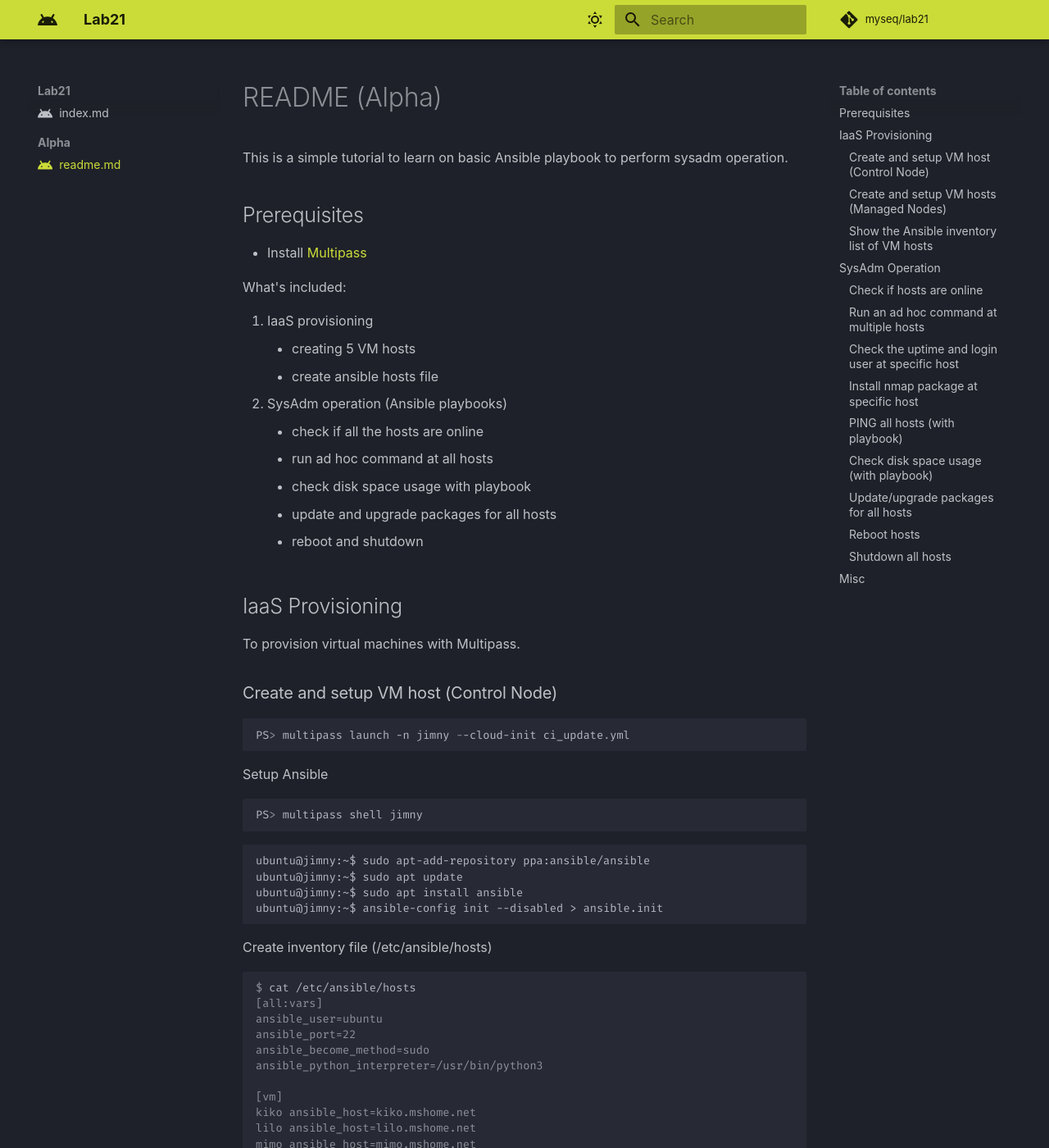
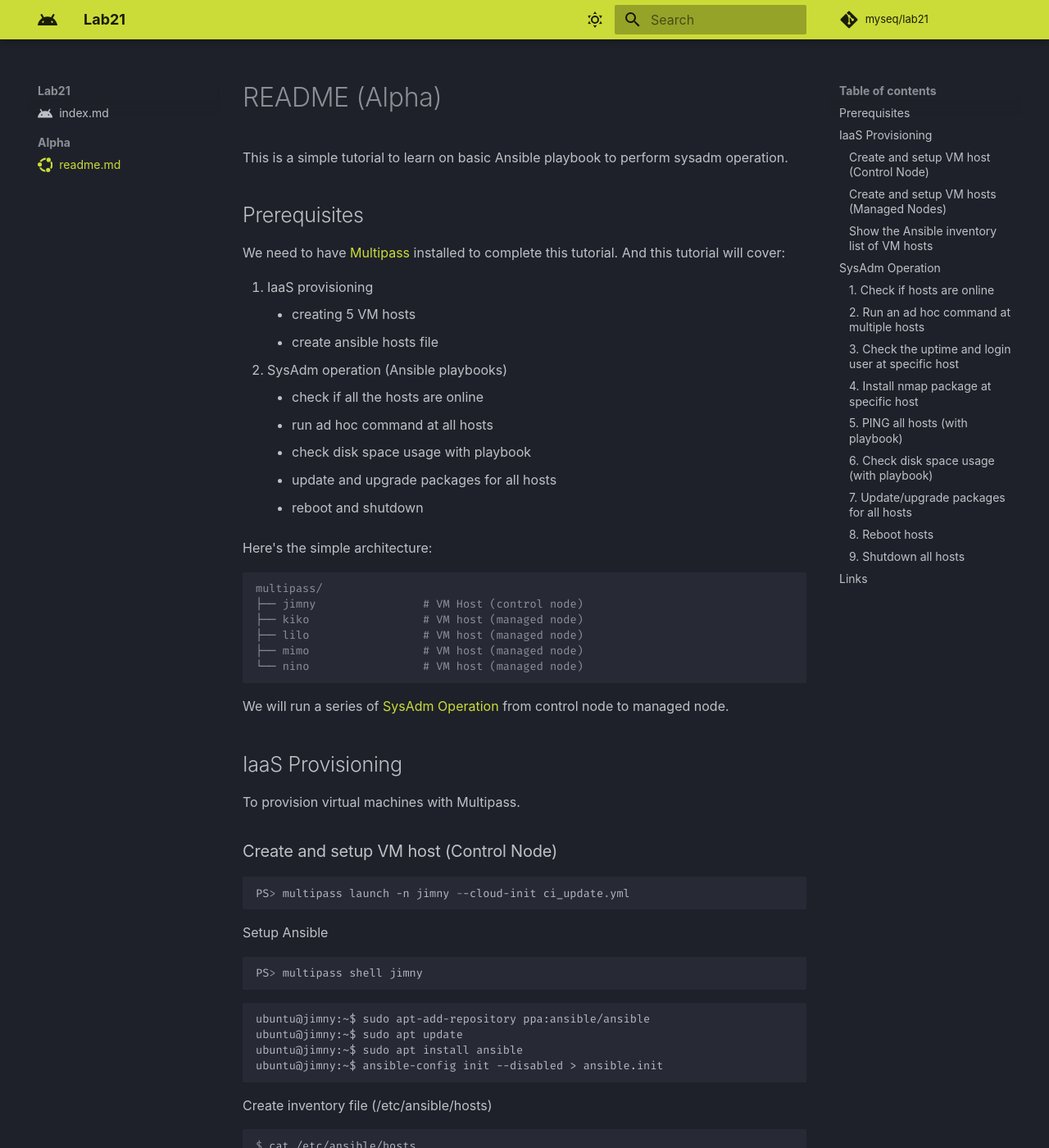
Before and after one commit to myseq/Lab21, an MkDocs documentation site: the page built from docs/alpha/README.md, in a window 1280 px wide and 1400 px high. Shown: the whole window at 82% size. Built offline with MkDocs 1.6.1 and Material for MkDocs 9.7.7, drawn with Linux system fonts in a browser that asks for light colours; some web fonts are replaced; comment, search, counter and statistics services are not loaded; some of the changed text lies outside the part shown.

Commit message:
update content

````diff
--- a/docs/alpha/README.md
+++ b/docs/alpha/README.md
@@ -1,5 +1,5 @@
 ---
-icon: simple/android
+icon: simple/ubuntu
 title: readme.md
 ---
 
@@ -10,10 +10,8 @@ This is a simple tutorial to learn on basic Ansible playbook to perform sysadm o
 
 ## Prerequisites
 
-- Install [Multipass](https://multipass.run/install)
-
-
-What's included:
+We need to have [Multipass](https://multipass.run/install) installed to complete this tutorial.
+And this tutorial will cover:
 
  1. IaaS provisioning
     - creating 5 VM hosts
@@ -25,6 +23,18 @@ What's included:
     - update and upgrade packages for all hosts
     - reboot and shutdown
 
+Here's the simple architecture:
+
+```console
+multipass/
+├── jimny                # VM Host (control node)
+├── kiko                 # VM host (managed node)
+├── lilo                 # VM host (managed node)
+├── mimo                 # VM host (managed node)
+└── nino                 # VM host (managed node)
+```
+
+We will run a series of [SysAdm Operation](#sysadm-operation) from control node to managed node.
 
 ## IaaS Provisioning
 To provision virtual machines with Multipass.
@@ -108,7 +118,8 @@ ubuntu@jimny:~$ ansible-inventory --list -y
 ## SysAdm Operation
 To manage system operation with Ansible playbook.
 
-### Check if hosts are online
+### 1. Check if hosts are online
+
 ```console
 ubuntu@jimny:~$ ansible all -m ping
 lilo | SUCCESS => {
@@ -129,7 +140,8 @@ mimo | SUCCESS => {
 }
 ```
 
-### Run an ad hoc command at multiple hosts
+### 2. Run an ad hoc command at multiple hosts
+
 ```console
 ubuntu@jimny:~$ ansible all -a "lsb_release -a"
 kiko | CHANGED | rc=0 >>
@@ -154,7 +166,9 @@ Release:        22.04
 Codename:       jammyNo LSB modules are available.
 ubuntu@jimny:~$
 ```
-### Check the uptime and login user at specific host
+
+### 3. Check the uptime and login user at specific host
+
 ```console
 ubuntu@jimny:~$ ansible kiko -a "uptime"
 kiko | CHANGED | rc=0 >>
@@ -167,7 +181,8 @@ ubuntu   pts/0    172.24.196.44    17:08    0.00s  0.07s  0.00s w
 ubuntu@jimny:~$
 ```
 
-### Install nmap package at specific host
+### 4. Install nmap package at specific host
+
 ```console
 ansible kiko -b -m apt -a "name=nmap state=latest"
 ubuntu@jimny:~$ ansible kiko -a "nmap jimny"
@@ -184,30 +199,34 @@ Nmap done: 1 IP address (1 host up) scanned in 0.03 seconds
 ubuntu@jimny:~$
 ```
 
-### PING all hosts (with playbook)
+### 5. PING all hosts (with playbook)
+
 ```bash
 $ ansible-playbook asb_ping.yml
 $ ansible-playbook asb_ping.yml -l group_a
 $ ansible-playbook asb_ping.yml -l group_b
 ```
 
-### Check disk space usage (with playbook)
+### 6. Check disk space usage (with playbook)
+
 ```bash
 ubuntu@jimny:~/playbooks$ ansible-playbook asb_df.yml
 ubuntu@jimny:~/playbooks$ ansible-playbook asb_df.yml -l group_a,group_b
 ```
 
-### Update/upgrade packages for all hosts
+### 7. Update/upgrade packages for all hosts
+
 ```bash
 ubuntu@jimny:~/playbooks$ ansible-playbook asb_update.yml
 ```
 
-### Reboot hosts
+### 8. Reboot hosts
+
 ```bash
 ubuntu@jimny:~/playbooks$ ansible-playbook asb_reboot.yml
 ```
 
-### Shutdown all hosts
+### 9. Shutdown all hosts
 
 ```bash
 ubuntu@jimny:~/playbooks$ ansible-playbook asb_poweroff.yml
@@ -225,7 +244,7 @@ mimo                    Stopped           --               Ubuntu 22.04 LTS
 nino                    Stopped           --               Ubuntu 22.04 LTS
 ```
 
+## Links
 
-## Misc
-
- - Some cloud_init [sample files](https://github.com/myseq/lab21/docs/alpha/)
+ - [Multipass](https://multipass.run/install) quick installation
+ - Sample [cloud_init files](https://github.com/myseq/lab21/docs/alpha/)
````
